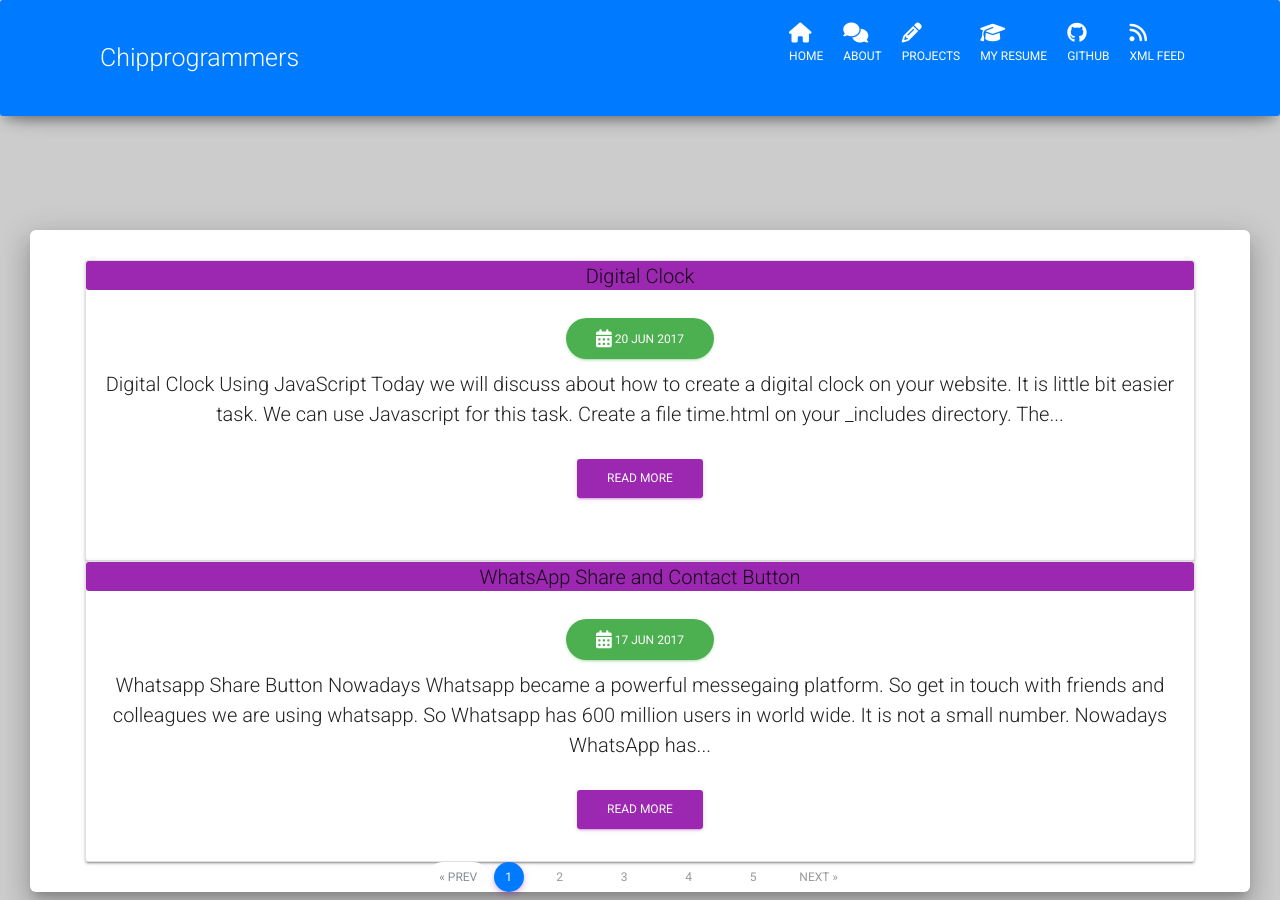
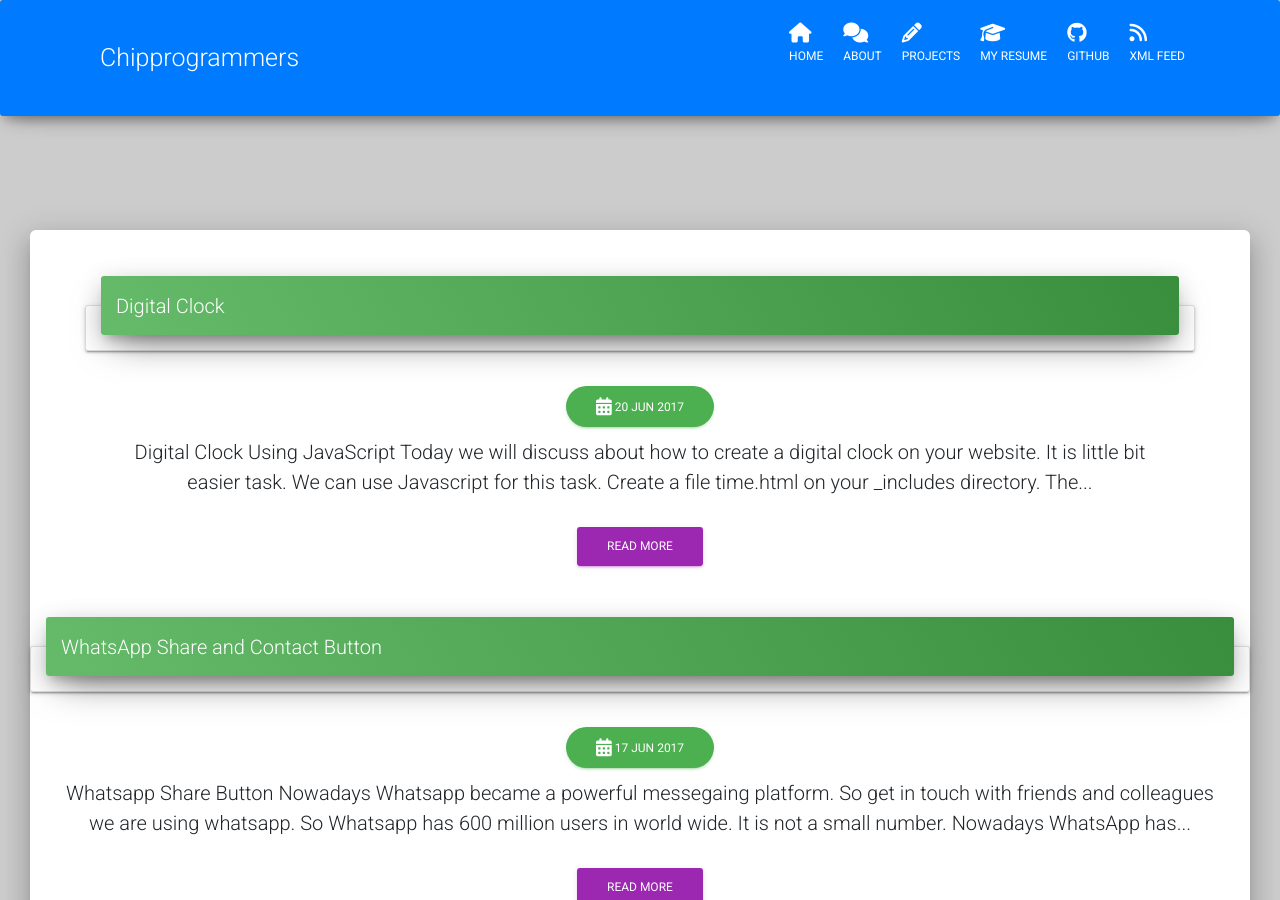
Before and after one commit to tip4programs/imbue, a Jekyll site: the page built from index.html, in a window 1280 px wide and 900 px high, scrolled down 1504 px. Built offline with Jekyll 4.4.1, drawn with Linux system fonts in a browser that asks for light colours; nearby versions of some CDN libraries; the list of posts is cut into pages by our own code.

Commit message:
Update index.html

```diff
--- a/index.html
+++ b/index.html
@@ -4,12 +4,17 @@ layout: default
 
 </br>
       {% for post in paginator.posts %}
-        <div class="card">
-      <ul class="nav nav-tabs nav-tabs-neutral justify-content-center" role="tablist" data-background-color="{{ site.color }}">
+        <div class="card card-nav-tabs">
+        <div class="header header-success">
+        <div class="nav-tabs-wrapper">
+      <ul class="nav nav-tabs" data-tabs="tabs">
        <li class="nav-item">
        <i class="now-ui-icons objects_umbrella-13"></i> {{ post.title }}
            </li>
        </ul>
+              </div>
+              </div>
+              </div>
      <div class="card-body">
        <div class="tab-content text-center">
            <div class="tab-pane active" id="home" role="tabpanel">
```
